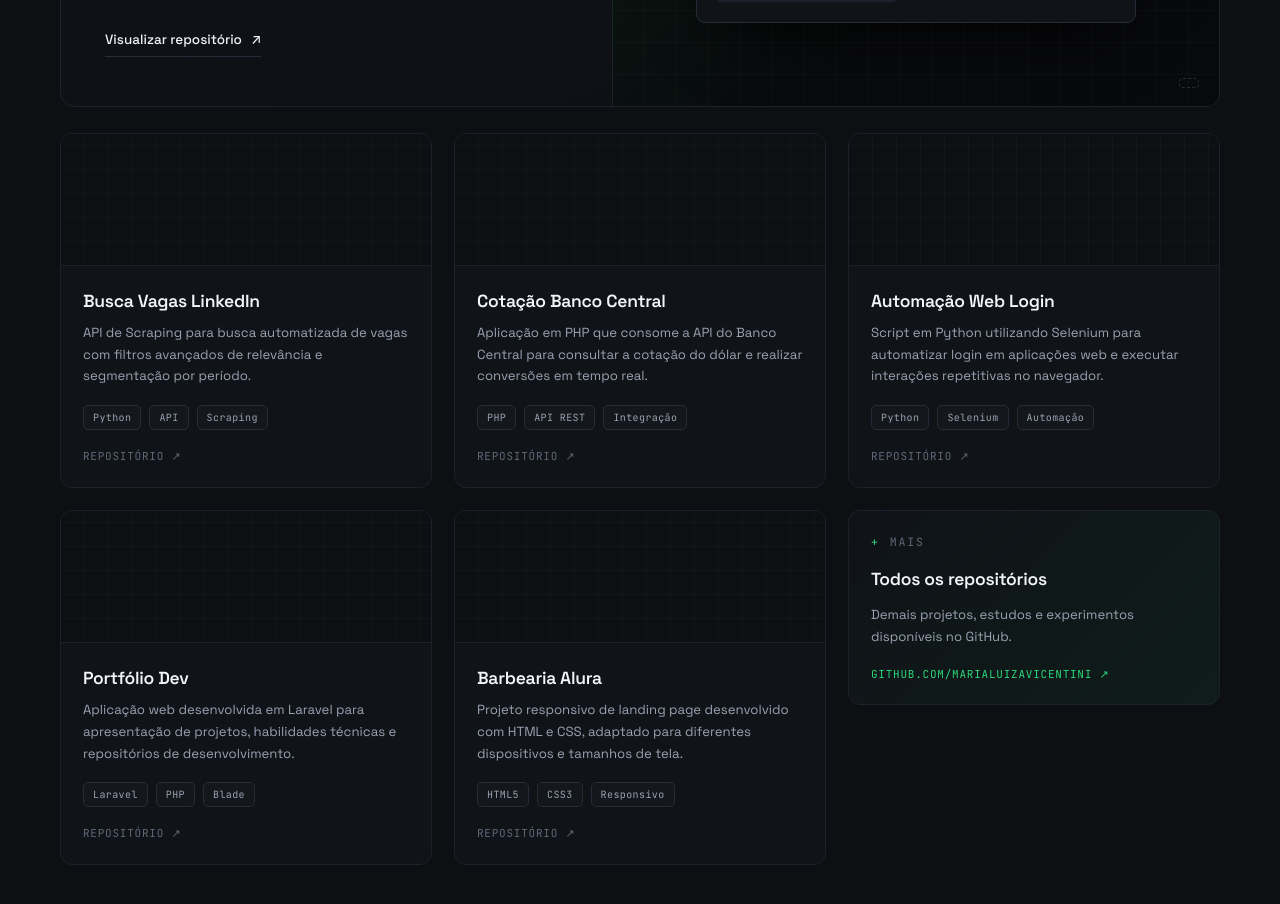
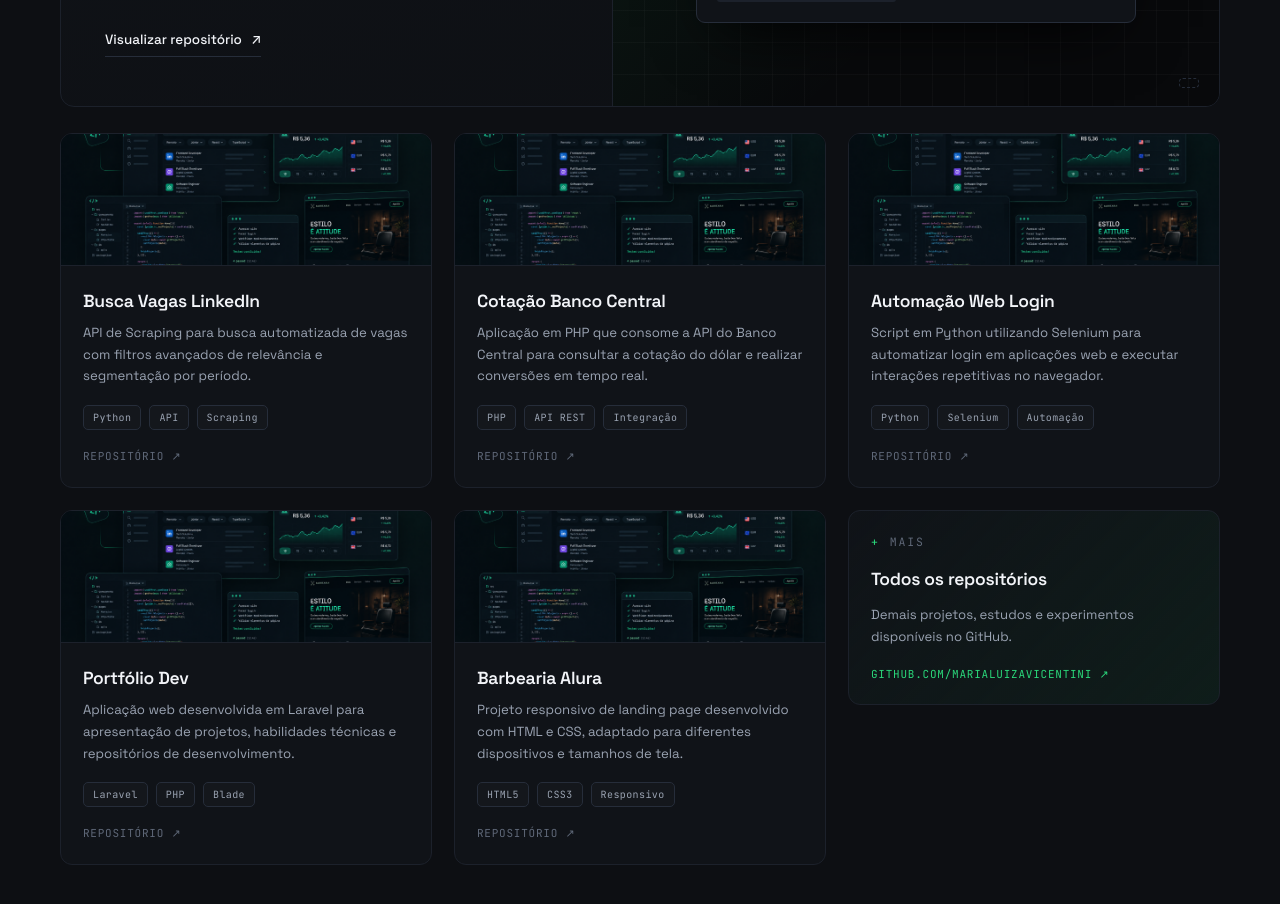
Before and after one commit to MariaLuizaVicentini/portfolio-malu-vicentini, a React (Vite) app: page / in a window 1280 px wide. Shown: the part 1360-2264 px from the top of the page. Built offline with nearby package versions, Linux system fonts and the light colour scheme.

Commit message:
chore: add imgs nos cards

```diff
--- a/src/components/Projects/ProjectCard.tsx
+++ b/src/components/Projects/ProjectCard.tsx
@@ -4,18 +4,20 @@ import type { ProjectCardProps } from "@/types/projects";
 export default function ProjectCard({ project }: ProjectCardProps) {
   return (
     <article className="group flex flex-col overflow-hidden rounded-xl border border-line bg-panel transition-all duration-300 hover:-translate-y-1 hover:border-brand-line">
-      <div className="card-visual relative flex h-[132px] items-center justify-center border-b border-line">
-        <span className="font-mono text-[44px] font-semibold tracking-[-.03em] text-line-2"></span>
-        <span
-          aria-hidden
-          className="absolute bottom-2.5 left-3 font-mono text-[8.5px] tracking-[.12em] text-txt-3"
-        ></span>
+      <div className="card-visual relative h-[132px] overflow-hidden border-b border-line">
+        <img
+          src={project.img}
+          alt={`Prévia do projeto ${project.title}`}
+          loading="lazy"
+          className="h-full w-full object-cover object-center transition-transform duration-500 group-hover:scale-105"
+        />
       </div>
 
       <div className="flex flex-1 flex-col p-[22px]">
         <h4 className="mb-2 text-[17.5px] font-semibold tracking-[-.015em]">
           {project.title}
         </h4>
+
         <p className="mb-[18px] flex-1 text-[13.2px] leading-[1.65] text-txt-2">
           {project.description}
         </p>
--- a/src/data/projects.ts
+++ b/src/data/projects.ts
@@ -7,6 +7,7 @@ export const FEATURED_PROJECT: Project = {
   description:
     "Sistema Full-Stack em PHP com Laravel e Bootstrap. Autenticação, gestão de catálogo e controle de episódios assistidos.",
   tags: ["PHP", "Laravel", "Bootstrap", "MVC", "Auth"],
+  img: "/cards.png",
   repoUrl: "https://github.com/MariaLuizaVicentini/controle-series",
   featured: true,
   browserLabel: "controle-series",
@@ -20,6 +21,7 @@ export const PROJECTS: Project[] = [
     description:
       "API de Scraping para busca automatizada de vagas com filtros avançados de relevância e segmentação por período.",
     tags: ["Python", "API", "Scraping"],
+    img: "/cards.png",
     repoUrl: "https://github.com/MariaLuizaVicentini/BuscaVagasLinkedin",
   },
   {
@@ -29,6 +31,7 @@ export const PROJECTS: Project[] = [
     description:
       "Aplicação em PHP que consome a API do Banco Central para consultar a cotação do dólar e realizar conversões em tempo real.",
     tags: ["PHP", "API REST", "Integração"],
+    img: "/cards.png",
     repoUrl: "https://github.com/MariaLuizaVicentini/CotacaoBancoCentral",
   },
   {
@@ -38,6 +41,7 @@ export const PROJECTS: Project[] = [
     description:
       "Script em Python utilizando Selenium para automatizar login em aplicações web e executar interações repetitivas no navegador.",
     tags: ["Python", "Selenium", "Automação"],
+    img: "/cards.png",
     repoUrl: "https://github.com/MariaLuizaVicentini/AutomacaoWeb-Python",
   },
   {
@@ -47,6 +51,7 @@ export const PROJECTS: Project[] = [
     description:
       "Aplicação web desenvolvida em Laravel para apresentação de projetos, habilidades técnicas e repositórios de desenvolvimento.",
     tags: ["Laravel", "PHP", "Blade"],
+    img: "/cards.png",
     repoUrl: "https://github.com/MariaLuizaVicentini/MeuPortifolioDev",
   },
   {
@@ -56,6 +61,7 @@ export const PROJECTS: Project[] = [
     description:
       "Projeto responsivo de landing page desenvolvido com HTML e CSS, adaptado para diferentes dispositivos e tamanhos de tela.",
     tags: ["HTML5", "CSS3", "Responsivo"],
+    img: "/cards.png",
     repoUrl: "https://github.com/MariaLuizaVicentini/barbeariaAlura",
   },
 ];
--- a/src/types/projects.ts
+++ b/src/types/projects.ts
@@ -8,6 +8,7 @@ export interface Project {
   repoUrl: string;
   featured?: boolean;
   browserLabel?: string;
+  img?: string;
 }
 
 
```
Also changed, not shown: public/cards.png (added).
